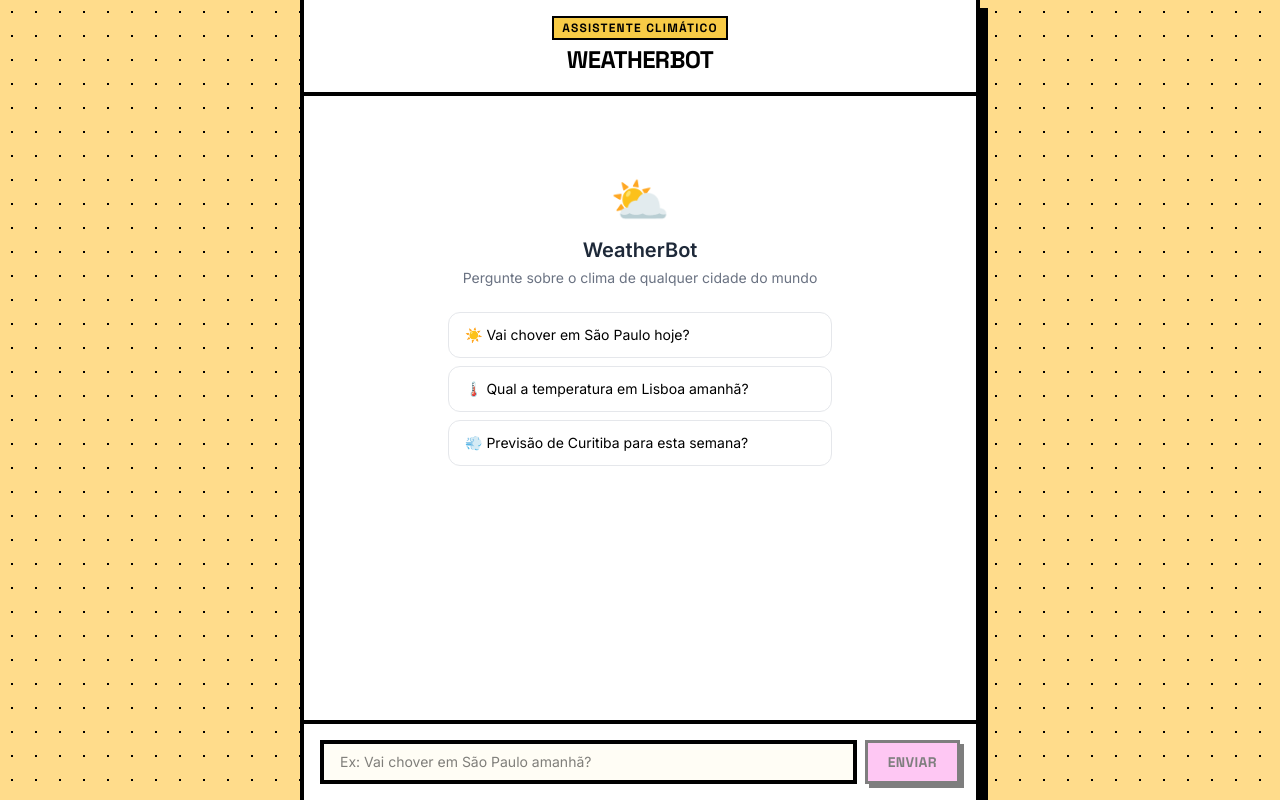
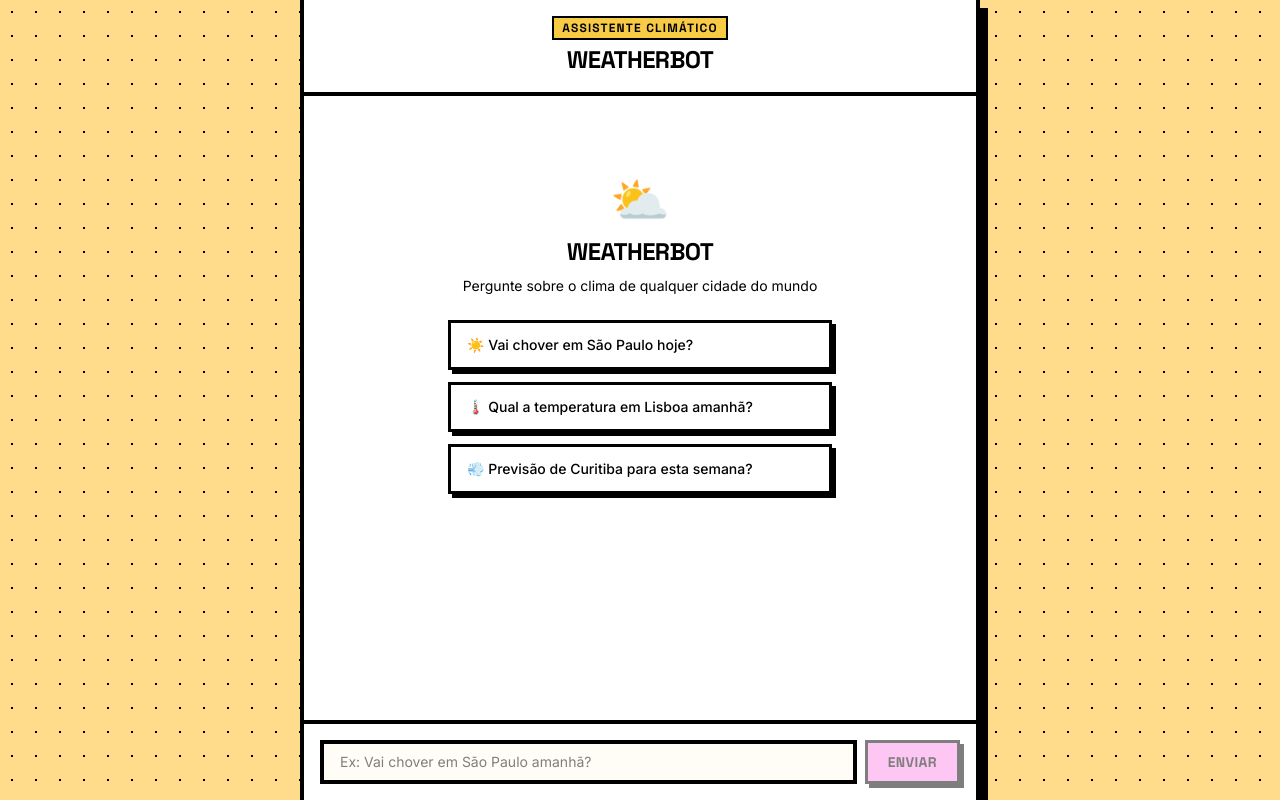
Before and after one commit to Iv4nLanna/metereologico-ChatBotAI, a Next.js app in the folder web/: page / in a window 1280 px wide. Built offline with nearby package versions, Linux system fonts and the light colour scheme.

Commit message:
feat: apply block-frame style to suggestion chips and weather badge

```diff
--- a/web/components/SuggestionChips.tsx
+++ b/web/components/SuggestionChips.tsx
@@ -13,17 +13,23 @@ export default function SuggestionChips({ onSelect }: Props) {
     <div className="flex flex-col items-center justify-center py-16 gap-6">
       <div className="text-center">
         <div className="text-5xl mb-3">⛅</div>
-        <h2 className="text-xl font-semibold text-gray-800">WeatherBot</h2>
-        <p className="text-gray-500 text-sm mt-1">
+        <h2
+          className="text-2xl font-black uppercase tracking-tight"
+          style={{ fontFamily: "var(--font-space-grotesk)" }}
+        >
+          WeatherBot
+        </h2>
+        <p className="text-sm mt-2" style={{ fontFamily: "var(--font-inter)" }}>
           Pergunte sobre o clima de qualquer cidade do mundo
         </p>
       </div>
-      <div className="flex flex-col gap-2 w-full max-w-sm">
+      <div className="flex flex-col gap-3 w-full max-w-sm">
         {SUGGESTIONS.map((s) => (
           <button
             key={s}
             onClick={() => onSelect(s)}
-            className="border border-gray-200 rounded-xl px-4 py-3 text-sm text-left hover:bg-gray-50 hover:border-gray-300 transition-all"
+            className="bf-chip px-4 py-3 text-sm text-left font-medium bg-white"
+            style={{ border: "3px solid #000", fontFamily: "var(--font-inter)" }}
           >
             {s}
           </button>
--- a/web/components/WeatherBadge.tsx
+++ b/web/components/WeatherBadge.tsx
@@ -4,7 +4,14 @@ interface Props {
 
 export default function WeatherBadge({ city }: Props) {
   return (
-    <span className="inline-flex items-center gap-1 text-xs text-gray-400 mt-1">
+    <span
+      className="inline-flex items-center gap-1 text-xs font-bold uppercase mt-2 px-1.5 py-0.5"
+      style={{
+        border: "1.5px solid #000",
+        background: "var(--bf-yellow)",
+        fontFamily: "var(--font-space-grotesk)",
+      }}
+    >
       📍 {city}
     </span>
   )
```
